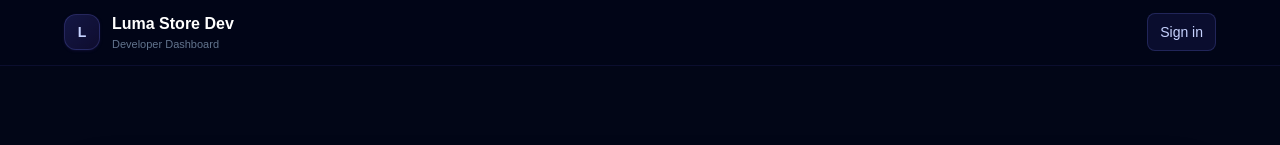
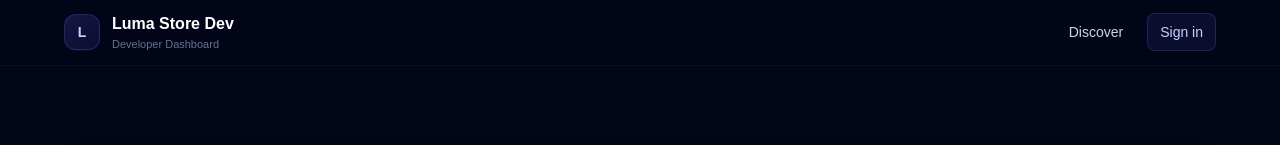
Before and after one commit to FreetimeMaker/Luma-Store-Dev-Dashboard, a Next.js app: page / in a window 1280 px wide. Shown: the top 145 px of the page. Built offline with nearby package versions, Linux system fonts and the light colour scheme; no server answers.

Commit message:
Add Discover to navigation

```diff
--- a/app/components/AuthNav.tsx
+++ b/app/components/AuthNav.tsx
@@ -62,7 +62,14 @@ export default function AuthNav() {
         </div>
       </Link>
 
-      <div className="flex items-center gap-2 sm:gap-3">
+      <div className="flex items-center gap-1 sm:gap-3">
+        <Link
+          href="/discover"
+          className="rounded-lg px-2.5 py-2 text-sm font-medium text-slate-300 transition hover:bg-indigo-500/10 hover:text-indigo-200 sm:px-3"
+        >
+          Discover
+        </Link>
+
         {!loading && user && (
           <Link
             href="/dashboard"
```
